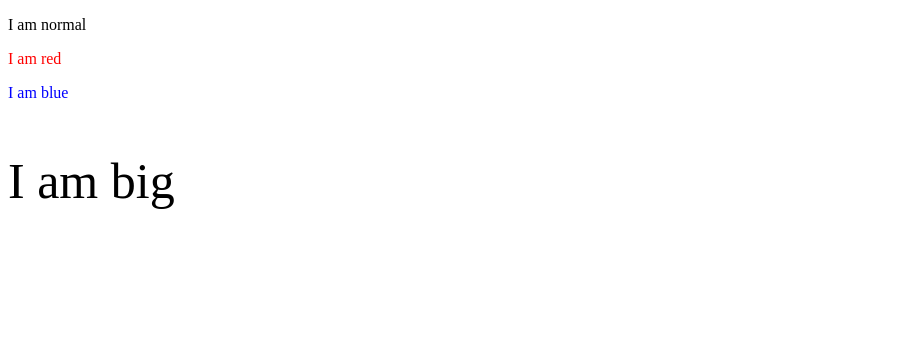
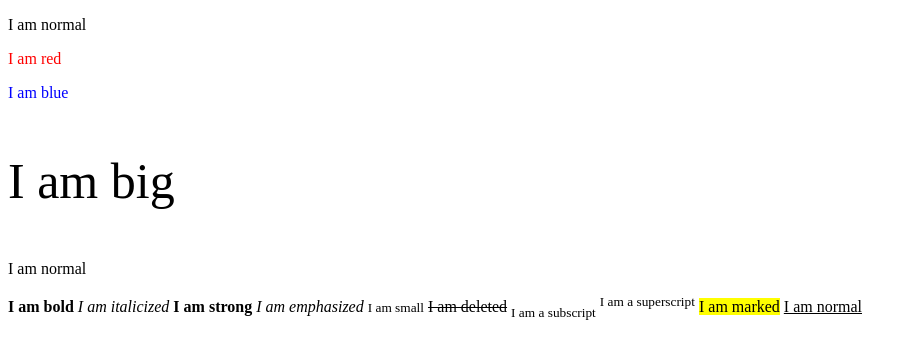
Before and after one commit to aadityadeshmukh/HTML-DeepDive, a website: page index.html in a window 1280 px wide. Shown: the whole page, without its empty margins (0-916 px from the left). Drawn offline with Linux system fonts and the light colour scheme.

Commit message:
Formatting

```diff
--- a/index.html
+++ b/index.html
@@ -10,5 +10,18 @@
     <p style="color:blue;">I am blue</p>
     <p style="font-size:50px">I am big</p>
 
+    <!-- Formatting -->
+    <p>I am normal</p>
+    <b>I am bold</b>
+    <i>I am italicized</i>
+    <strong>I am strong</strong>
+    <em>I am emphasized</em>
+    <small>I am small</small>
+    <del>I am deleted</del>
+    <sub>I am a subscript</sub>
+    <sup>I am a superscript</sup>
+    <mark>I am marked</mark>
+    <ins>I am normal</ins>
+
   </body>
 </html>
```
